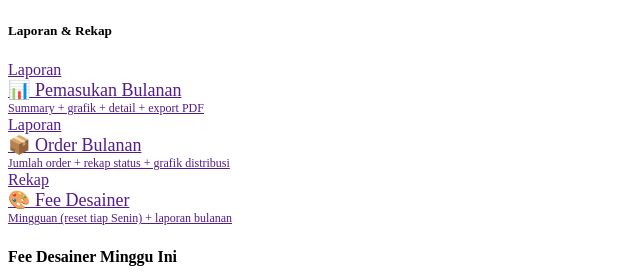
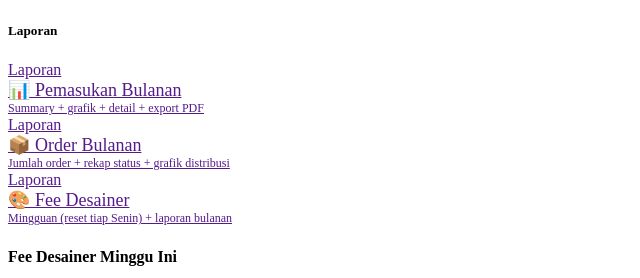
Before and after one commit to hsnwf15/percetakan, a PHP site: the page made by app/views/dashboard.php in a window 1280 px wide. Shown: the part 1359-1637 px from the top of the page, without its empty margins (0-640 px from the left). Run offline with PHP 8.4, Linux system fonts and the light colour scheme; the template is opened without the code that fills it, so the values that code supplies are empty.

Commit message:
fix card shortcut

```diff
--- a/app/views/dashboard.php
+++ b/app/views/dashboard.php
@@ -80,7 +80,7 @@
 </div>
 <!-- Laporan & Rekap (Shortcut) -->
 <div class="mt-3 mb-4">
-    <h5 class="mb-3">Laporan & Rekap</h5>
+    <h5 class="mb-3">Laporan</h5>
 
     <div class="row g-3">
         <!-- Laporan Pemasukan Bulanan -->
@@ -107,9 +107,9 @@
 
         <!-- Rekap Fee Mingguan (kalau sudah ada halamannya nanti) -->
         <div class="col-md-4">
-            <a href="<?= h(url('dashboard/feeMingguan')) ?>" class="card shadow-sm text-decoration-none">
+            <a href="<?= h(url('dashboard/feeDesainerBulanan')) ?>" class="card shadow-sm text-decoration-none">
                 <div class="card-body">
-                    <div class="text-muted">Rekap</div>
+                    <div class="text-muted">Laporan</div>
                     <div class="fw-semibold" style="font-size:18px;">🎨 Fee Desainer</div>
                     <div class="text-muted" style="font-size:12px;">Mingguan (reset tiap Senin) + laporan bulanan</div>
                 </div>
```
